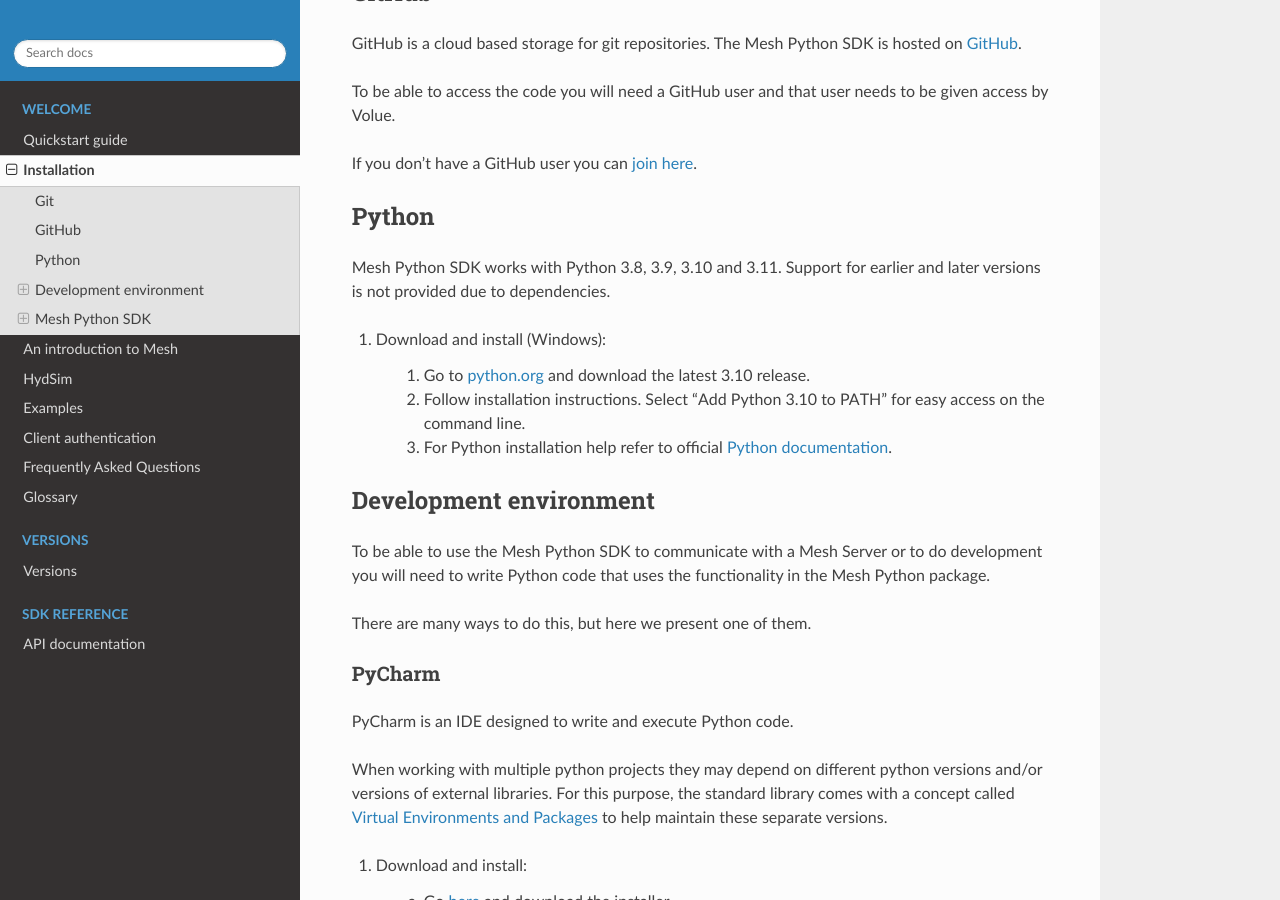
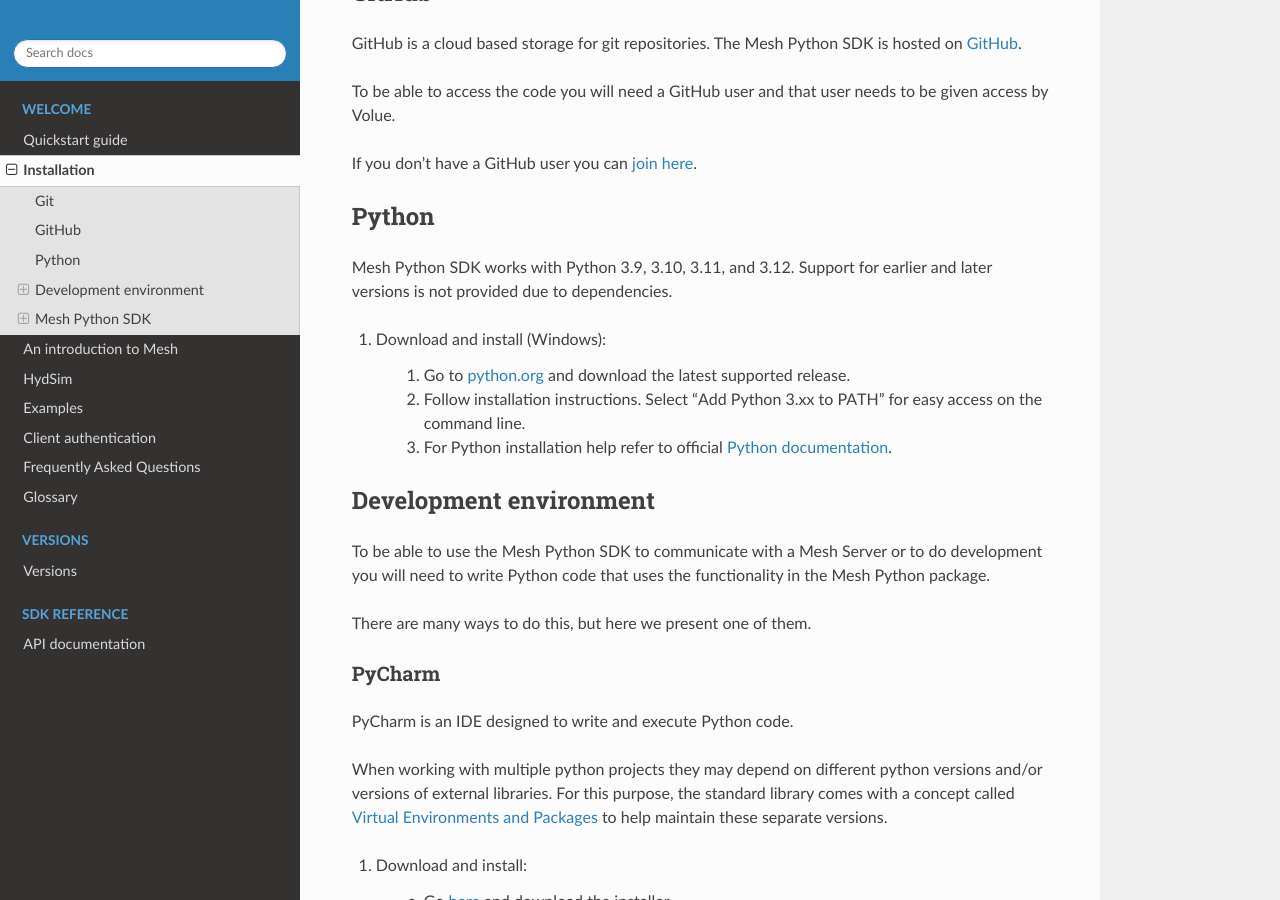
Before and after one commit to Volue-Public/energy-mesh-python, a Sphinx documentation site: the page built from docs/source/installation.rst, in a window 1280 px wide and 900 px high, scrolled down 647 px. Built offline with Sphinx 7.4.7 and the Read the Docs theme 2.0.0, drawn with Linux system fonts in a browser that asks for light colours.

Commit message:
Fix supported Python versions in docs

```diff
--- a/docs/source/index.rst
+++ b/docs/source/index.rst
@@ -29,7 +29,7 @@
 **************
 
 - Mesh server with gRPC enabled.
-- Python [3.8, 3.9, 3.10, 3.11]
+- Python [3.9, 3.10, 3.11, 3.12]
 
 Getting help
 ---------------
--- a/docs/source/installation.rst
+++ b/docs/source/installation.rst
@@ -35,13 +35,13 @@
 Python
 **********
 
-Mesh Python SDK works with Python 3.8, 3.9, 3.10 and 3.11. Support for earlier and later versions is not provided due to dependencies.
+Mesh Python SDK works with Python 3.9, 3.10, 3.11, and 3.12. Support for earlier and later versions is not provided due to dependencies.
 
 #. Download and install (Windows):
 
-    #. Go to `python.org <https://www.python.org/downloads/windows/>`_ and download the latest 3.10 release.
+    #. Go to `python.org <https://www.python.org/downloads/windows/>`_ and download the latest supported release.
 
-    #. Follow installation instructions. Select "Add Python 3.10 to PATH" for easy access on the command line.
+    #. Follow installation instructions. Select "Add Python 3.xx to PATH" for easy access on the command line.
 
     #. For Python installation help refer to official `Python documentation <https://www.python.org/about/gettingstarted/>`_.
 
--- a/docs/source/quickstart.rst
+++ b/docs/source/quickstart.rst
@@ -6,7 +6,7 @@
 Prerequisites quickstart
 **************************
 
-- Supported Python version [3.8, 3.9 3.10 and 3.11].
+- Supported Python version [3.9 3.10, 3.11, 3.12].
 - Running Volue Mesh server with gRPC enabled (either locally or on a different machine within your network).
 
 Installation quickstart
```
